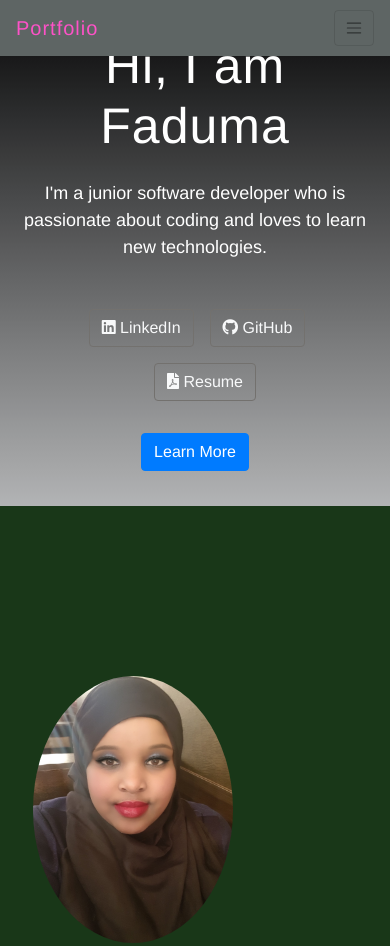
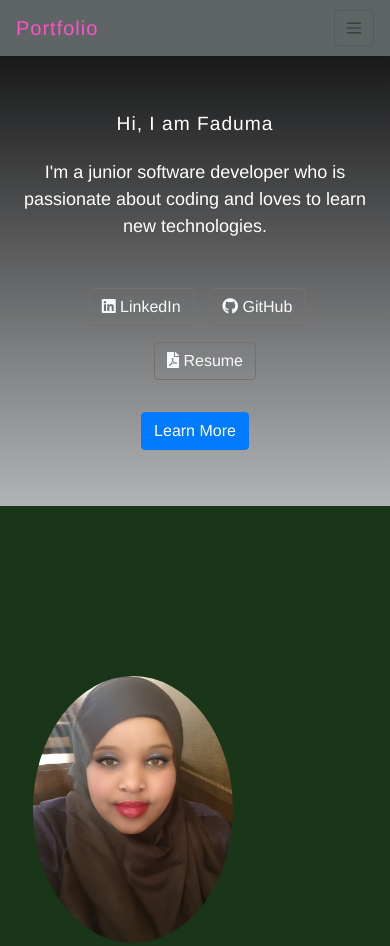
Before and after one commit to fadumasaidcodes/Faduma-Portfolio, a plain HTML site: page index.html in a window 390 px wide. Shown: the top 946 px of the page. Drawn offline with nearby package versions, Linux system fonts and the light colour scheme.

Commit message:
added the media

```diff
--- a/css/index.css
+++ b/css/index.css
@@ -105,12 +105,7 @@ section h2 {
   color: white !important;
 }
 
-.intro-section .container {
-  display: flex;
-  justify-content: center;
-  align-items: center;
-  flex-direction: column;
-}
+
 
 .btn-outline-light {
   color: #f8f9fa;
@@ -432,3 +427,10 @@ card-header:first-child {
 .contact-card {
   margin-right: 900px;
 }
+
+@media (max-width: 500px) { /* adjust to target the screen width of the iPhone 5C */
+  .intro-heading {
+    padding-top: 55px !important; /* 2rem = 32px (assuming 1rem = 16px) */
+    font-size: 19.2px !important; /* 1.2rem = 19.2px (assuming 1rem = 16px) */
+  }
+}
--- a/index.html
+++ b/index.html
@@ -67,10 +67,12 @@
   </nav>
 
 
-  <section class="intro-section bg-dark py-5">
+  <section class="intro-section bg-dark py-4" data-target="#navbarResponsive">
     <div class="container text-center">
-        <h2 class="intro-heading mb-4">Hi, I am Faduma</h2>
-        <p class="intro-text mb-5">I'm a junior software developer who is passionate about coding and loves to learn new technologies.</p>
+      <h2 class="intro-heading mb-4 pt-5 pt-md-0">Hi, I am Faduma</h2>
+
+
+      <p class="intro-text mb-5">I'm a junior software developer who is passionate about coding and loves to learn new technologies.</p>
         <div class="d-flex justify-content-center flex-wrap">
             <a href="https://www.linkedin.com/in/faduma-ibrahim-msc-230a5387/" target="_blank" rel="noopener" class="btn btn-outline-light me-3 mb-3"><i class="fab fa-linkedin me-2"></i> LinkedIn</a>
             <a href="https://github.com/fadumasaidcodes" target="_blank" rel="noopener" class="btn btn-outline-light mx-3 mb-3"><i class="fab fa-github me-2"></i> GitHub</a>
@@ -78,7 +80,8 @@
         </div>
         <a href="#About" class="btn btn-primary-intro mt-3">Learn More</a>
     </div>
-</section>
+  </section>
+
 
   <header class="masthead">
     <div class="container align-me" id="About">
```
